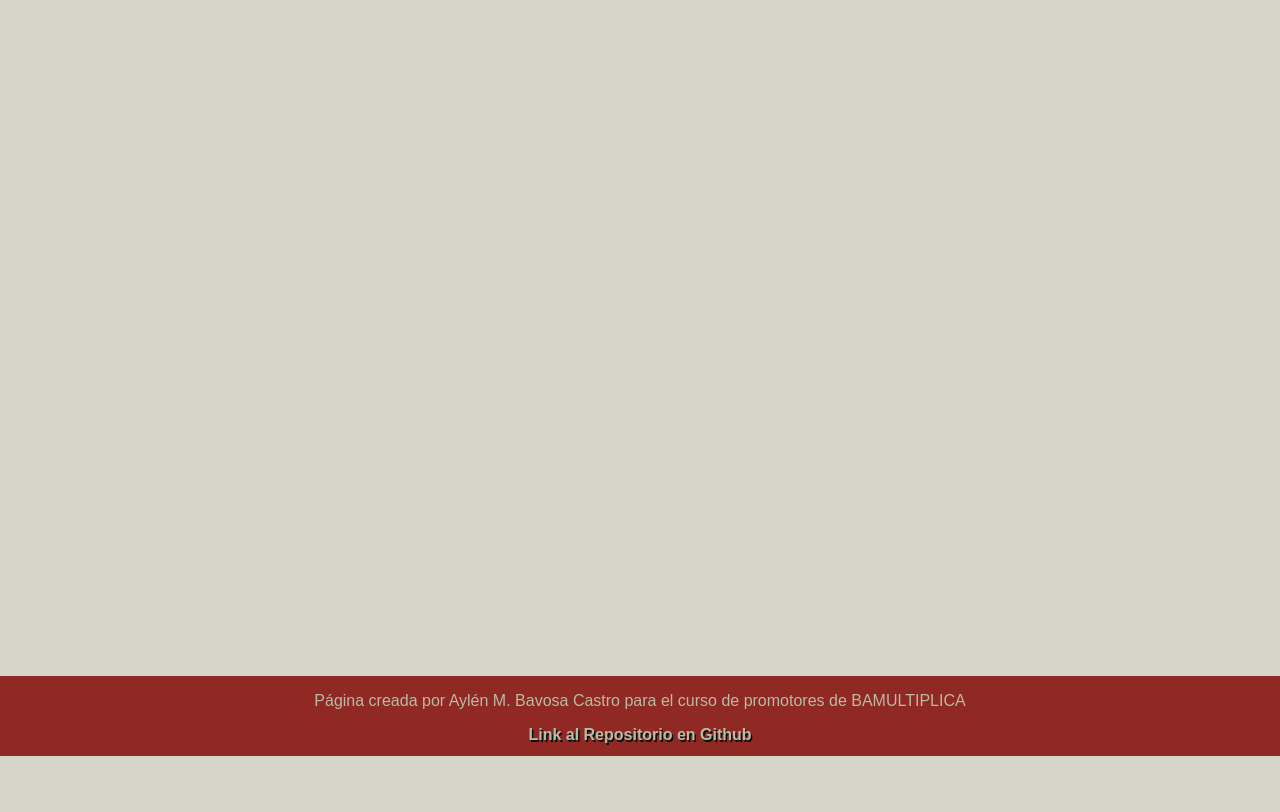
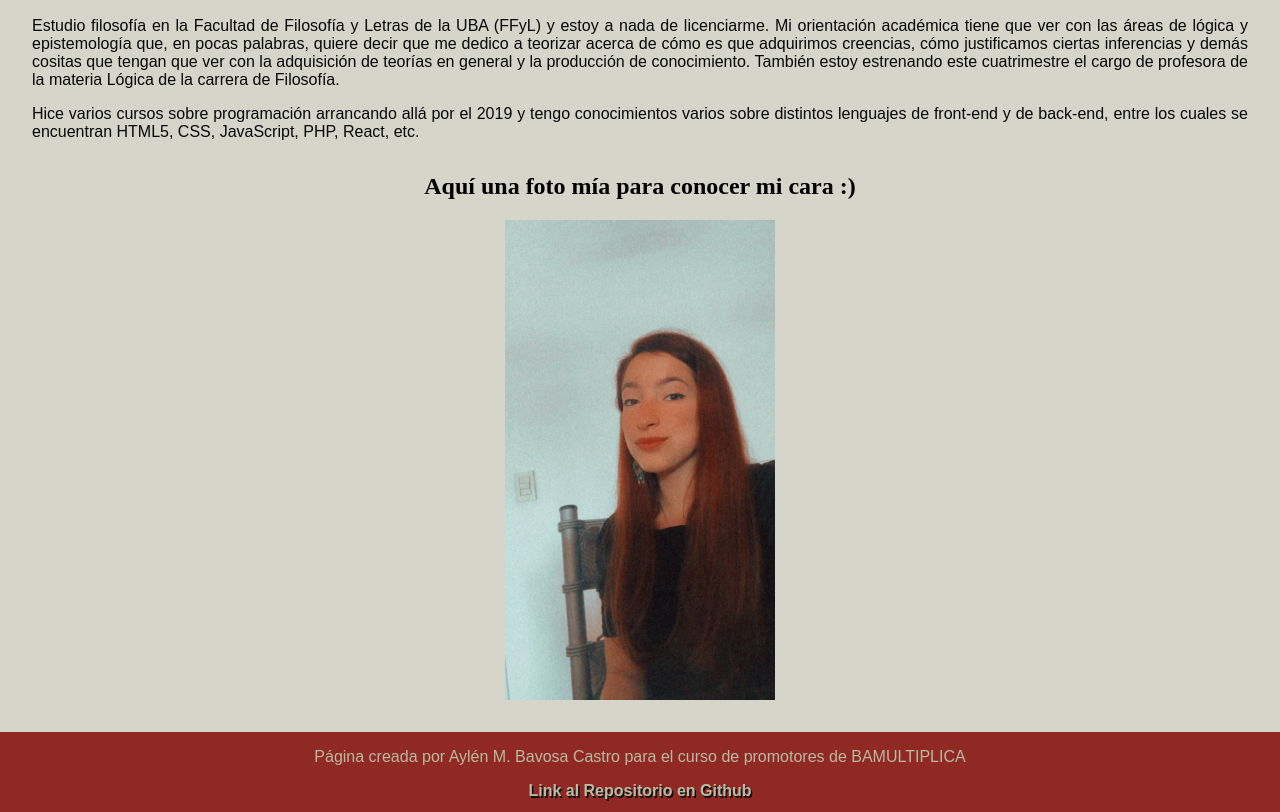
Before and after one commit to aylencastro/recetas_tarea, a plain HTML site: page pages/nosotros.html in a window 1280 px wide. Shown: the part 132-944 px from the top of the page. Before the commit the page ends 888 px from the top, so only its background shows below. Drawn offline with Linux system fonts and the light colour scheme.

Commit message:
Actualizaciones mínimas. Agregado de página Nosotros

```diff
--- a/css/nosotros.css
+++ b/css/nosotros.css
@@ -0,0 +1,3 @@
+#yo{
+    height: 30rem;
+}
--- a/pages/nosotros.html
+++ b/pages/nosotros.html
@@ -24,7 +24,19 @@
         </nav>
     </header>
     <main>
+        <section>
+            <h1>Un poco sobre mi persona</h1>
+            <div>
+                <p>Estudio filosofía en la Facultad de Filosofía y Letras de la UBA (FFyL) y estoy a nada de licenciarme. Mi orientación académica tiene que ver con las áreas de lógica y epistemología que, en pocas palabras, quiere decir que me dedico a teorizar acerca de cómo es que adquirimos creencias, cómo justificamos ciertas inferencias y demás cositas que tengan que ver con la adquisición de teorías en general y la producción de conocimiento. También estoy estrenando este cuatrimestre el cargo de profesora de la materia Lógica de la carrera de Filosofía.</p>
+                <p>Hice varios cursos sobre programación arrancando allá por el 2019 y tengo conocimientos varios sobre distintos lenguajes de front-end y de back-end, entre los cuales se encuentran HTML5, CSS, JavaScript, PHP, React, etc.</p>
+            </div>
 
+            <div>
+                <h2 style="text-align: center;">Aquí una foto mía para conocer mi cara :)</h2>
+                <img id="yo" src="/pics/18774075-8C04-4FAE-9103-5B15A51006FA.JPG" alt="Yo">
+            </div>
+
+        </section>
 
     </main>
     <footer class="footer">
```
Also changed, not shown: index.html (+2 -2 lines), pics/18774075-8C04-4FAE-9103-5B15A51006FA.JPG (added).
